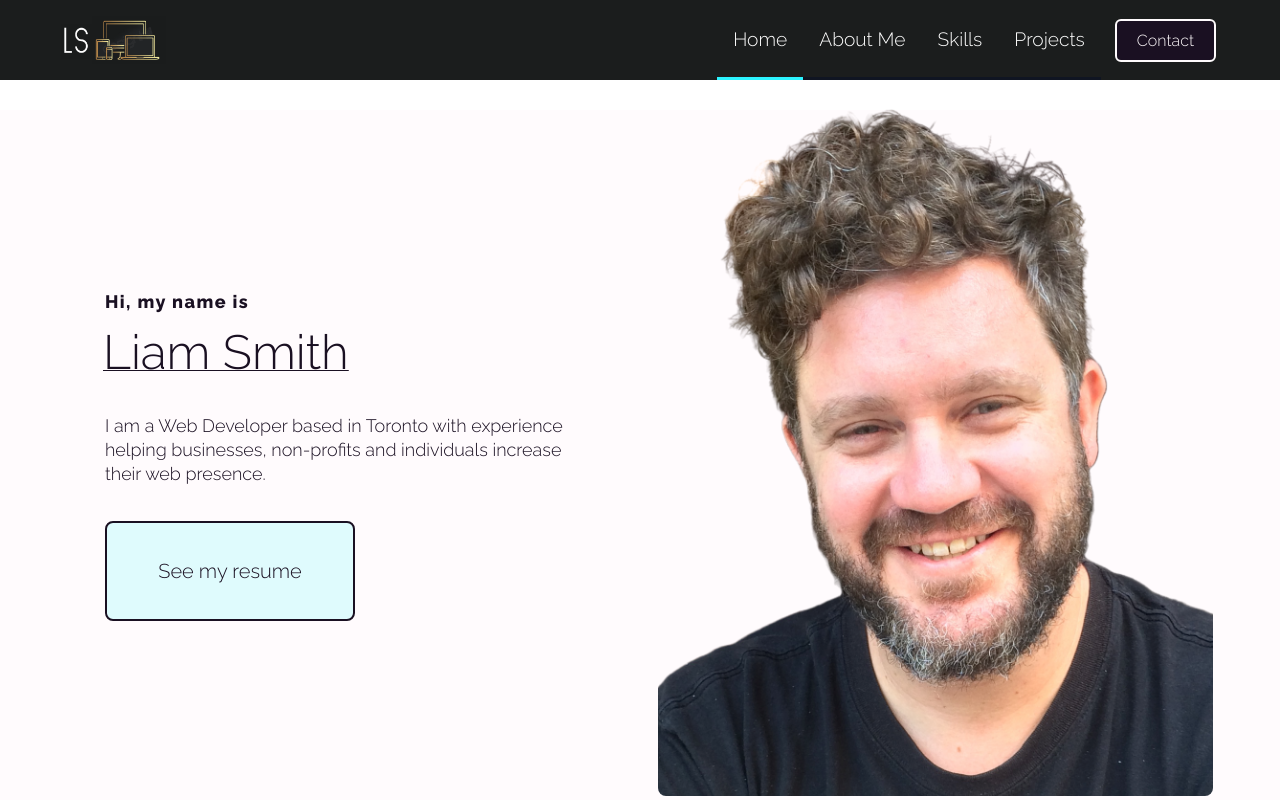
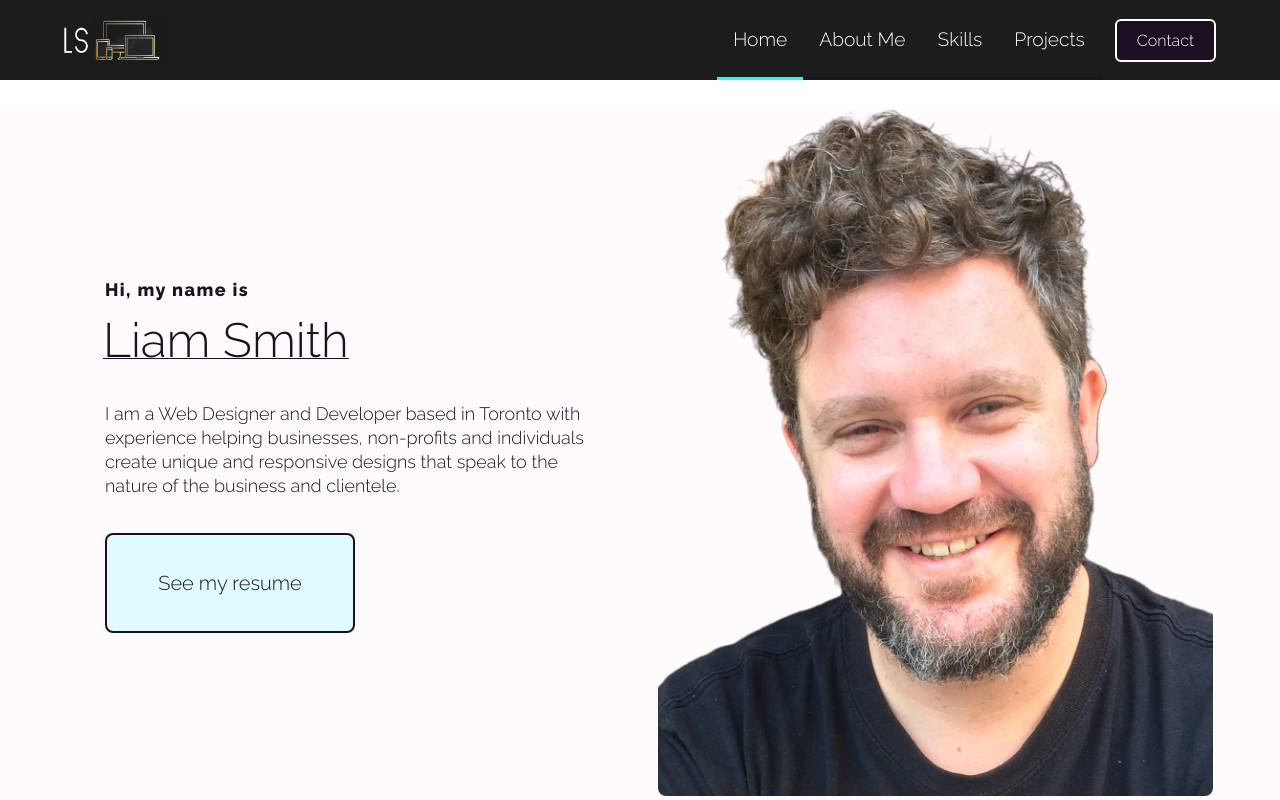
Before and after one commit to FortunateSmith/portfolio-styled-components, a React (Create React App) app: page / in a window 1280 px wide. Shown: the top 800 px of the page. Built offline with nearby package versions, Linux system fonts and the light colour scheme.

Commit message:
change opening blurb

```diff
--- a/src/pages/HomePage/Data.js
+++ b/src/pages/HomePage/Data.js
@@ -9,7 +9,7 @@ export const homeObjOne = {
   lightTextDesc: false,
   headline: "Liam Smith",
   description:
-    "I am a Web Developer based in Toronto with experience helping businesses, non-profits and individuals increase their web presence.",
+    "I am a Web Designer and Developer based in Toronto with experience helping businesses, non-profits and individuals create unique and responsive designs that speak to the nature of the business and clientele.",
   resumeLabel: "See my resume",
   img: require("../../images/Headshot-Transparent-BG-1.png"),
   start: "false",
```
